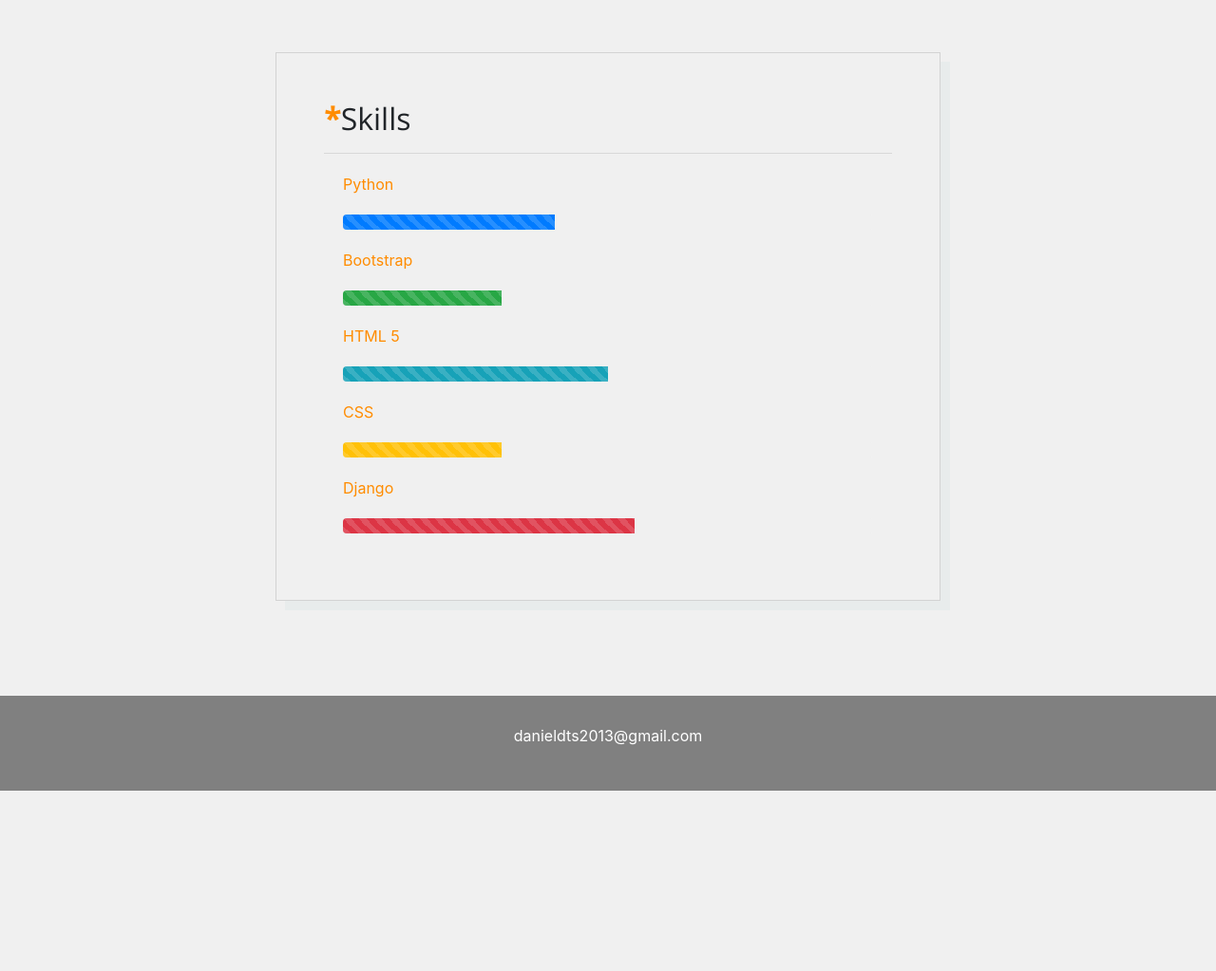
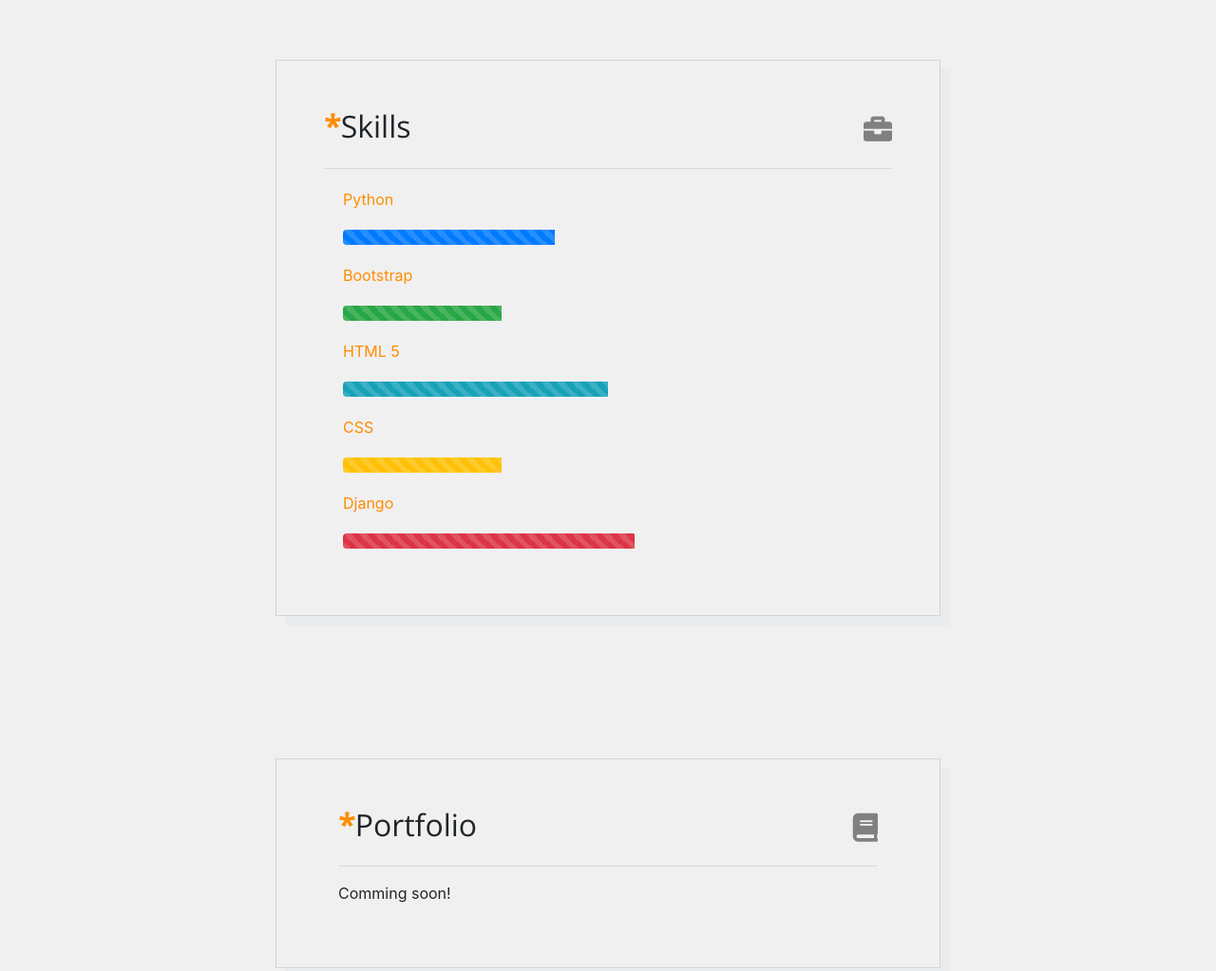
Before and after one commit to dte005/resume_site, a plain HTML site: page index.html in a window 1280 px wide. Shown: the part 1160-2183 px from the top of the page at 95% size. Before the commit the page ends 1993 px from the top, so only its background shows below. Drawn offline with nearby package versions, Linux system fonts and the light colour scheme.

Commit message:
icon inserted

```diff
--- a/index.html
+++ b/index.html
@@ -52,7 +52,14 @@
 
     <div class="container text-left" style="margin-top:150px; width:700px; padding:50px; border: 1px solid lightgrey; box-shadow: 10px 10px #E8ECEC;">
       <div class="col-lg-auto text-left">
-        <h2><strong style="color:#FF8C00;">*</strong>About me</h2>
+        <div class="row">
+          <div class="col-lg-6">
+            <h2><strong style="color:#FF8C00;">*</strong>About me</h2>
+          </div>
+          <div class="col-lg-6 text-right">
+            <a href="#" style="font-size:30px; color:grey;"><i class="fas fa-address-book"></i></a>
+          </div>
+        </div>
         <hr>
         <p>Experienced professional with a demonstrated history of working in the industrial engineering.</p>
         <p>Skilled in Programming languages, PLC programming, Engineering, Supervisory development Skills.</p>
@@ -60,8 +67,15 @@
       </div>
     </div>
 
-    <div class="container text-left" style="margin-top:100px; margin-bottom:100px; padding:50px; width:700px; border: 1px solid lightgrey; box-shadow: 10px 10px #E8ECEC;">
-      <h2><strong style="color:#FF8C00;">*</strong>Skills</h2>
+    <div class="container text-left" style="margin-top:100px; margin-bottom:80px; padding:50px; width:700px; border: 1px solid lightgrey; box-shadow: 10px 10px #E8ECEC;">
+      <div class="row">
+        <div class="col-lg-6">
+          <h2><strong style="color:#FF8C00;">*</strong>Skills</h2>
+        </div>
+        <div class="col-lg-6 text-right">
+          <a href="#" style="font-size:30px; color:grey;"><i class="fas fa-briefcase"></i></a>
+        </div>
+      </div>
       <hr>
       <p class="text-left" style="color:#FF8C00; margin:20px;">Python</p>
       <div class="progress" style="background-color:rgb(240,240,240); margin:20px;">
@@ -85,6 +99,22 @@
       </div>
     </div>
 
+    <div class="container text-left" style="margin-top:150px; margin-bottom:80px; width:700px; padding:50px; border: 1px solid lightgrey; box-shadow: 10px 10px #E8ECEC;">
+      <div class="col-lg-auto text-left">
+        <div class="row">
+          <div class="col-lg-6">
+            <h2><strong style="color:#FF8C00;">*</strong>Portfolio</h2>
+          </div>
+          <div class="col-lg-6 text-right">
+            <a href="#" style="font-size:30px; color:grey;"><i class="fas fa-book"></i></a>
+          </div>
+        </div>
+        <hr>
+        <p>Comming soon!</p>
+
+      </div>
+    </div>
+
 
     <div class="footer-content">
       <p>danieldts2013@gmail.com</p>
```
